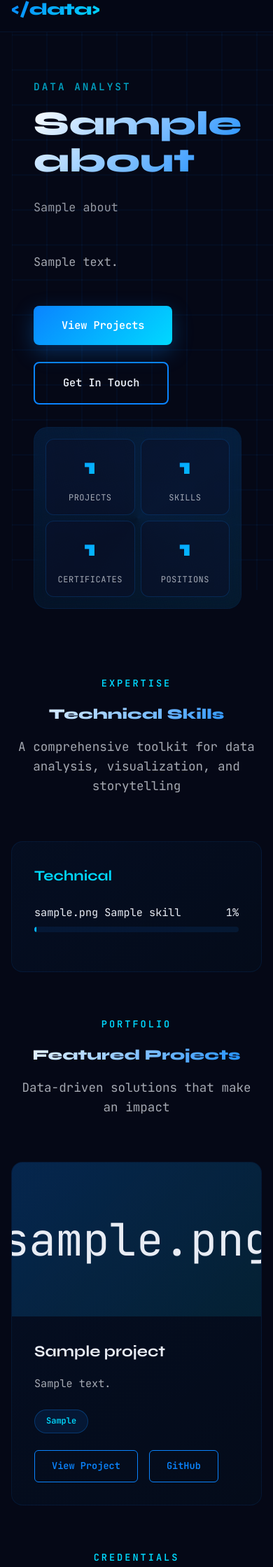
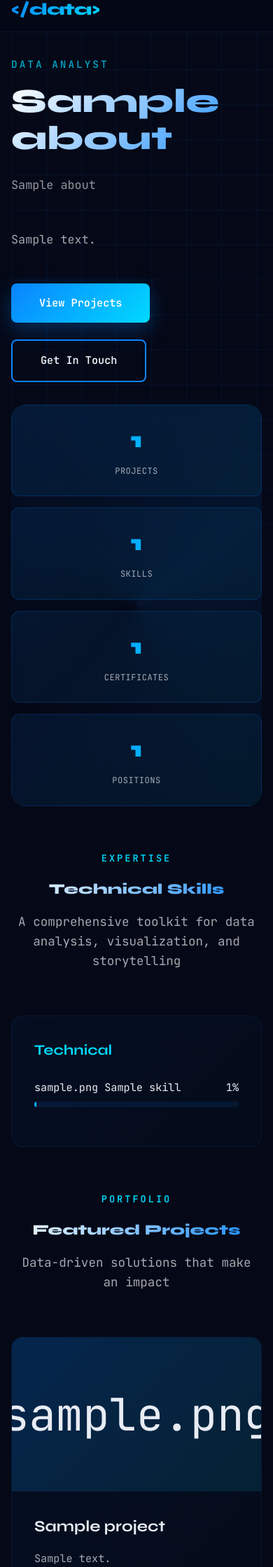
Before and after one commit to thapa-ayush/data_analyst_portfolio, a Django app: template portfolio/templates/portfolio/portfolio.html in a window 390 px wide. Shown: the part 17-2256 px from the top of the page at 70% size. Run offline with Django 5.2, Linux system fonts and the light colour scheme; the template is opened without the code that fills it: values that come from a table or form of the project are taken from there, others are empty; tables that the repository leaves empty hold one stand-in row (values such as "Sample post"); one stand-in notice (Sample message) is shown.

Commit message:
Fix mobile responsive layout and replace emojis with icons - Fix homepage stats cards right-side gap (home.html) - Fix mobile padding across all templates - Replace contact page emojis with SVG icons - Clean up CSS linter warnings - Fix template syntax errors

```diff
--- a/portfolio/templates/portfolio/about.html
+++ b/portfolio/templates/portfolio/about.html
@@ -459,7 +459,7 @@
                 <div
                     style="width: 100%; height: 5px; background: rgba(10, 132, 255, 0.2); border-radius: 3px; overflow: hidden;">
                     <div
-                        style="height: 100%; background: linear-gradient(90deg, var(--primary), var(--accent)); width: {{ skill.proficiency }}%; border-radius: 3px;">
+                        style="--proficiency: {{ skill.proficiency }}%; height: 100%; background: linear-gradient(90deg, var(--primary), var(--accent)); width: var(--proficiency); border-radius: 3px;">
                     </div>
                 </div>
             </div>
@@ -569,7 +569,8 @@
 {% endif %}
 
 <!-- Contact CTA -->
-<section style="margin-top: 6rem; text-align: center; padding: 4rem 2rem; box-sizing: border-box; width: 100%;">
+<section
+    style="margin-top: 6rem; text-align: center; padding: 4rem 2rem; box-sizing: border-box; width: 100%; max-width: 100%;">
     <h2 style="margin-bottom: 1.5rem;">Ready to Collaborate?</h2>
     <p style="color: rgba(232, 236, 244, 0.8); margin-bottom: 2rem; font-size: 1.1rem;">I'm always interested in
         discussing data analytics projects and opportunities.</p>
--- a/portfolio/templates/portfolio/portfolio.html
+++ b/portfolio/templates/portfolio/portfolio.html
@@ -150,6 +150,7 @@
             display: flex;
             align-items: center;
             padding: 8rem 2rem 4rem;
+            box-sizing: border-box;
         }
 
         .hero-content {
@@ -160,6 +161,7 @@
             grid-template-columns: 1fr 1fr;
             gap: 4rem;
             align-items: center;
+            box-sizing: border-box;
         }
 
         .hero-text {
@@ -376,7 +378,7 @@
 
             .stat-item,
             .stat-card {
-                padding: 0.8rem 0.6rem;
+                padding: 0.85rem 0.6rem;
             }
 
             .stat-number {
@@ -387,18 +389,6 @@
             .stat-label {
                 font-size: 0.75rem;
                 letter-spacing: 0.5px;
-            }
-
-            .data-card {
-                padding: 1rem;
-                margin: 0;
-                width: 100%;
-                box-sizing: border-box;
-            }
-
-            .hero-visual {
-                width: 100%;
-                padding: 0;
             }
         }
 
@@ -742,6 +732,10 @@
         }
 
         @media (max-width: 768px) {
+            .hero {
+                padding: 7rem 1.5rem 3rem;
+            }
+
             section {
                 padding: 3rem 1.5rem;
                 max-width: 100%;
@@ -750,7 +744,6 @@
             .hero-content {
                 grid-template-columns: 1fr;
                 gap: 3rem;
-                padding: 0 1.5rem;
             }
 
             .hero h1 {
@@ -776,16 +769,67 @@
         }
 
         @media (max-width: 480px) {
-            section {
-                padding: 2rem 1rem;
-                max-width: 100%;
-                box-sizing: border-box;
+
+            html,
+            body {
+                overflow-x: hidden !important;
+                width: 100% !important;
+                max-width: 100% !important;
+            }
+
+            * {
+                box-sizing: border-box !important;
+            }
+
+            .hero {
+                padding: 6rem 0 2rem !important;
+                width: 100% !important;
+                max-width: 100% !important;
+            }
+
+            section:not(.hero) {
+                padding: 2rem 1rem !important;
+                max-width: 100% !important;
+                box-sizing: border-box !important;
+                width: 100% !important;
             }
 
             .hero-content {
-                grid-template-columns: 1fr;
-                gap: 2rem;
-                padding: 0 1rem;
+                grid-template-columns: 1fr !important;
+                gap: 2rem !important;
+                padding: 0 1rem !important;
+            }
+
+            .hero-text {
+                padding: 0 !important;
+            }
+
+            .hero-visual {
+                padding: 0 !important;
+            }
+
+            .data-card {
+                padding: 0 !important;
+                background: transparent !important;
+                border: none !important;
+            }
+
+            .stats-grid {
+                display: flex !important;
+                flex-direction: column !important;
+                gap: 1rem !important;
+                padding: 0 !important;
+            }
+
+            .stat-item {
+                padding: 1.5rem 1rem !important;
+                margin: 0 !important;
+                background: linear-gradient(135deg, rgba(10, 132, 255, 0.1), rgba(0, 217, 255, 0.05)) !important;
+                border: 1px solid rgba(10, 132, 255, 0.2) !important;
+                border-radius: 12px !important;
+                text-align: center !important;
+                width: 100% !important;
+                box-sizing: border-box !important;
             }
 
             nav {
@@ -920,7 +964,8 @@
                             <span>{{ skill.proficiency }}%</span>
                         </div>
                         <div class="skill-bar">
-                            <div class="skill-progress" style="width: {{ skill.proficiency }}%"></div>
+                            <div class="skill-progress"
+                                style="--proficiency: {{ skill.proficiency }}%; width: var(--proficiency);"></div>
                         </div>
                     </div>
                     {% endfor %}
@@ -995,10 +1040,17 @@
                 {% if messages %}
                 <div style="margin-bottom: 2rem;">
                     {% for message in messages %}
+                    {% if message.tags and 'success' in message.tags %}
                     <div
-                        style="padding: 1rem; border-radius: 8px; margin-bottom: 1rem; {% if message.tags %}background: {% if 'success' in message.tags %}rgba(0, 217, 255, 0.1); border: 1px solid rgba(0, 217, 255, 0.3); color: var(--accent);{% else %}rgba(255, 107, 53, 0.1); border: 1px solid rgba(255, 107, 53, 0.3); color: #FF6B35;{% endif %}{% endif %}">
+                        style="padding: 1rem; border-radius: 8px; margin-bottom: 1rem; background: rgba(0, 217, 255, 0.1); border: 1px solid rgba(0, 217, 255, 0.3); color: var(--accent);">
                         {{ message }}
                     </div>
+                    {% else %}
+                    <div
+                        style="padding: 1rem; border-radius: 8px; margin-bottom: 1rem; background: rgba(255, 107, 53, 0.1); border: 1px solid rgba(255, 107, 53, 0.3); color: #FF6B35;">
+                        {{ message }}
+                    </div>
+                    {% endif %}
                     {% endfor %}
                 </div>
                 {% endif %}
--- a/portfolio/templates/portfolio/projects.html
+++ b/portfolio/templates/portfolio/projects.html
@@ -149,6 +149,7 @@
         flex-grow: 1;
         display: -webkit-box;
         -webkit-line-clamp: 2;
+        line-clamp: 2;
         -webkit-box-orient: vertical;
         overflow: hidden;
         text-overflow: ellipsis;
--- a/portfolio/templates/portfolio/skills.html
+++ b/portfolio/templates/portfolio/skills.html
@@ -168,7 +168,8 @@
                 <div class="skill-name">{{ skill.name }}</div>
                 <div class="skill-proficiency">
                     <div class="proficiency-bar">
-                        <div class="proficiency-bar-fill" style="width: {{ skill.proficiency }}%;"></div>
+                        <div class="proficiency-bar-fill"
+                            style="--proficiency: {{ skill.proficiency }}%; width: var(--proficiency);"></div>
                     </div>
                     <div class="proficiency-text">{{ skill.proficiency }}% Proficiency</div>
                 </div>
```
Also changed, not shown: portfolio/templates/portfolio/base.html (+7 -2 lines), portfolio/templates/portfolio/contact.html (+42 -6 lines), portfolio/templates/portfolio/home.html (+19 -3 lines), portfolio/templates/portfolio/project_detail.html (+9 -8 lines).
